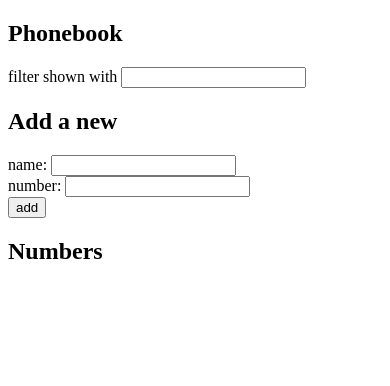
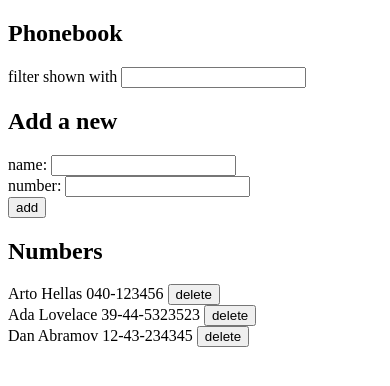
Before and after one commit to VolodPol/full-stack-open, a React (Vite) app: page / in a window 390 px wide. Shown: the top 386 px of the page. Built offline with nearby package versions, Linux system fonts and the light colour scheme; no server answers; data requests are answered from the project's data file.

Commit message:
update: 2.12-2.14 phonebook

```diff
--- /dev/null
+++ b/db.json
@@ -0,0 +1,19 @@
+{
+  "persons": [
+    {
+      "name": "Arto Hellas",
+      "number": "040-123456",
+      "id": "1"
+    },
+    {
+      "name": "Ada Lovelace",
+      "number": "39-44-5323523",
+      "id": "2"
+    },
+    {
+      "name": "Dan Abramov",
+      "number": "12-43-234345",
+      "id": "3"
+    }
+  ]
+}
--- a/src/phonebook/App.jsx
+++ b/src/phonebook/App.jsx
@@ -2,20 +2,18 @@ import {useEffect, useState} from 'react'
 import {SearchBar} from "./components/SearchBar.jsx";
 import PersonForm from "./components/PersonForm.jsx";
 import People from "./components/People.jsx";
-import axios from "axios";
+import personService from "./services/persons.js";
 
 const App = () => {
-    const [id, setId] = useState(1);
     const [persons, setPersons] = useState([]);
     const [newName, setNewName] = useState('');
     const [newNumber, setNewNumber] = useState('');
     const [searchQuery, setSearchQuery] = useState('');
 
     useEffect(() => {
-        axios
-            .get('http://localhost:3001/persons')
-            .then(response => {
-                setPersons(response.data);
+        personService.getAll()
+            .then(data => {
+                setPersons(data);
             })
     }, []);
 
@@ -44,12 +42,21 @@ const App = () => {
             return;
         }
 
-        let newId = id + 1;
-        setId(newId);
-        let person = { name: newName, number: newNumber, id: newId };
-        setPersons(persons.concat(person));
-        refresh();
+        let person = { name: newName, number: newNumber };
+        personService.createPerson(person)
+            .then(newPerson => {
+                setPersons(persons.concat(newPerson));
+                refresh();
+            });
     }
+
+    const deletePerson = (id) => {
+        let toDelete = persons.findIndex(p => p.id === id);
+        if (window.confirm(`Delete ${persons[toDelete].name}`)) {
+            personService.removePerson(id);
+            setPersons(persons.toSpliced(toDelete));
+        }
+    };
 
     function filteredPersons() {
         return persons.filter(p => p.name.toLowerCase().includes(searchQuery.toLowerCase()));
@@ -64,7 +71,7 @@ const App = () => {
             <PersonForm newName={newName} newNumber={newNumber} onNameChange={updateNewName} onNumberChange={updateNewNumber} onSubmit={submitPerson}/>
 
             <h2>Numbers</h2>
-            <People persons={filteredPersons()}/>
+            <People persons={filteredPersons()} deletePerson={deletePerson}/>
         </div>
     )
 }
--- a/src/phonebook/components/People.jsx
+++ b/src/phonebook/components/People.jsx
@@ -1,11 +1,11 @@
 import {Person} from "./Person.jsx";
 
-const People = ( {persons} ) => {
+const People = ( {persons, deletePerson} ) => {
     return (
         <>
             {
                 persons.map(p =>
-                    <Person key={p.id} person={p}/>
+                    <Person key={p.name} person={p} onClick={deletePerson}/>
                 )
             }
         </>
--- a/src/phonebook/components/Person.jsx
+++ b/src/phonebook/components/Person.jsx
@@ -1,3 +1,5 @@
-export const Person = ( {person} ) => {
-    return <div>{person.name} {person.number}</div>;
+export const Person = ( {person, onClick} ) => {
+    return <div>
+        {person.name} {person.number} <button onClick={() => onClick(person.id)} type="submit">delete</button>
+    </div>;
 }
--- /dev/null
+++ b/src/phonebook/services/persons.js
@@ -0,0 +1,30 @@
+import axios from "axios";
+
+const url = 'http://localhost:3001/persons';
+
+const getAll = () => {
+    return axios
+        .get(`${url}`)
+        .then(response => response.data);
+};
+
+const createPerson = (person) => {
+    return axios
+        .post(`${url}`, person)
+        .then(response => response.data);
+};
+
+const removePerson = (id) => {
+    axios
+        .delete(`${url}/${id}`)
+        .finally();
+};
+
+const updatePerson = (updatePerson) => {
+    const id = { updatePerson };
+    return axios
+        .put(`${url}/${id}`, updatePerson)
+        .then(response => response.data);
+};
+
+export default { getAll, createPerson, removePerson, updatePerson };
```
